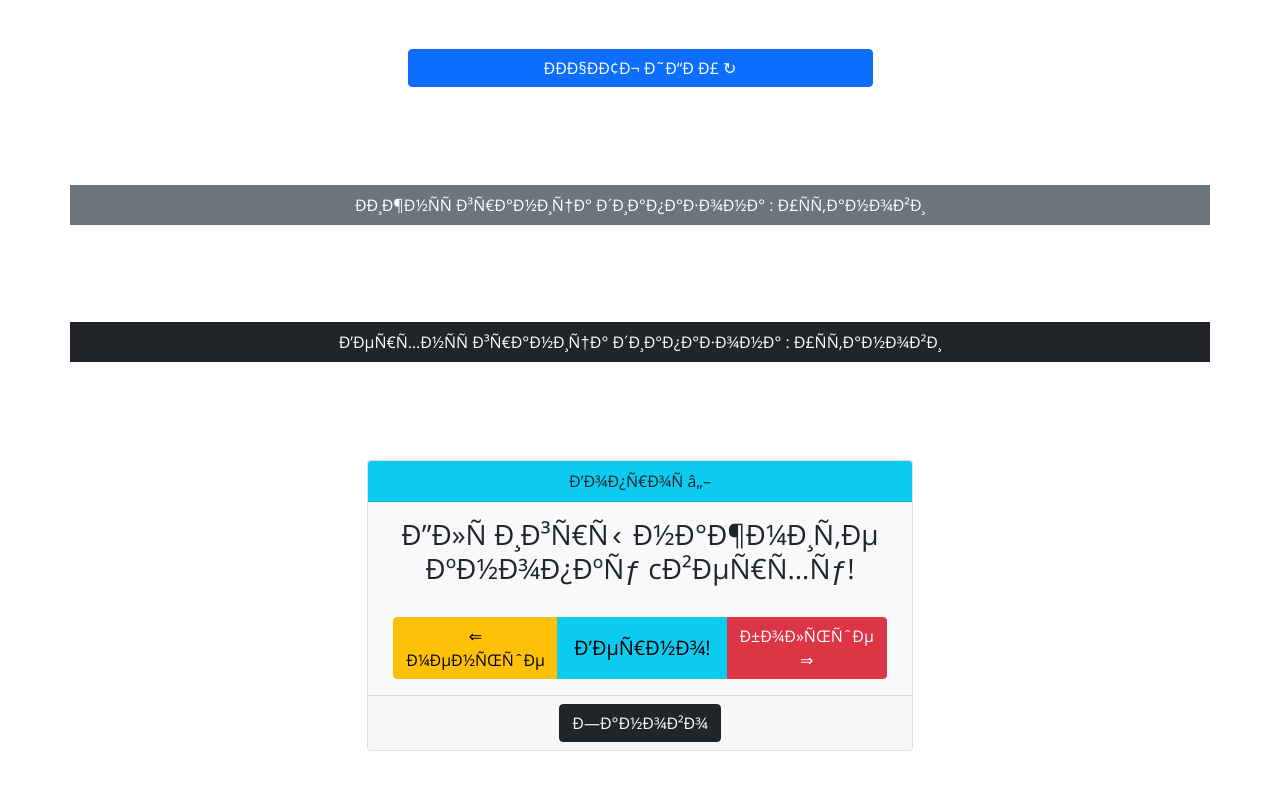
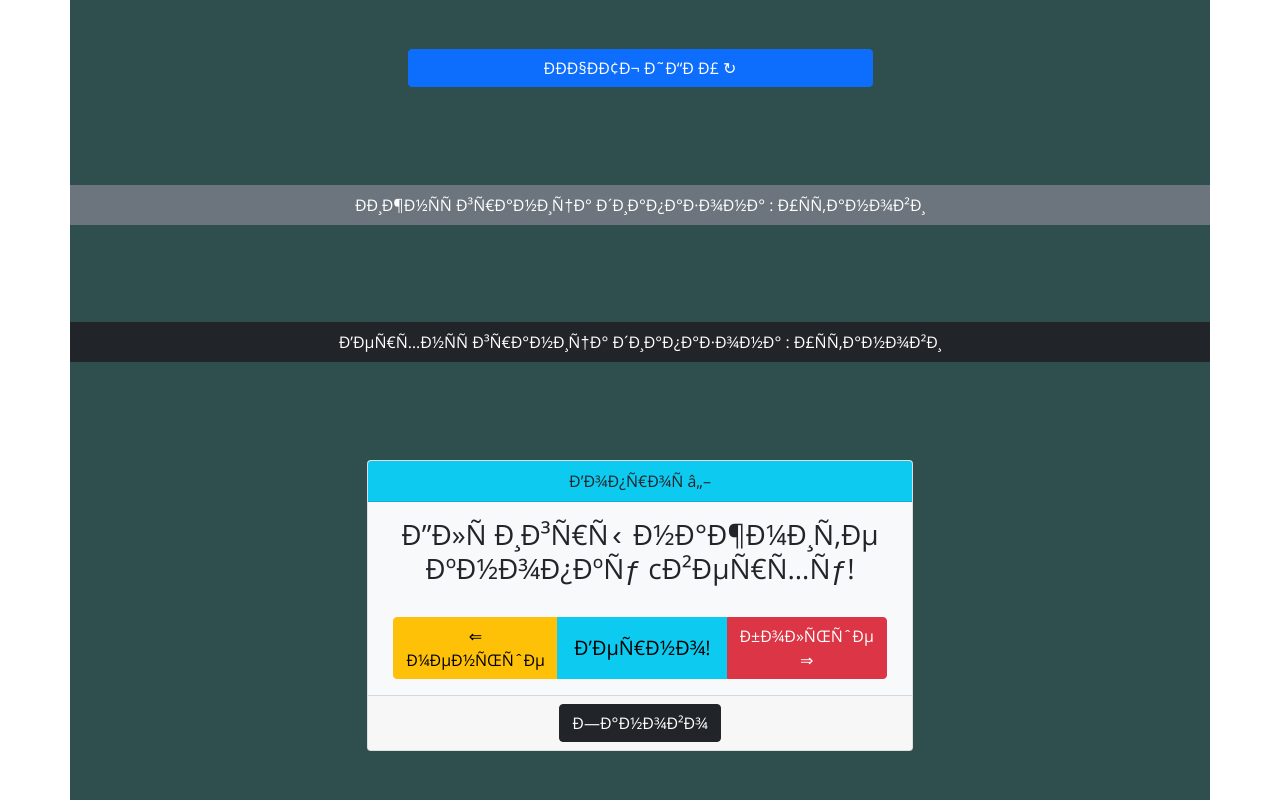
Before and after one commit to VladimirGoncharuk/GuessNumber-study-project, a plain HTML site: page index.html in a window 1280 px wide. Drawn offline with nearby package versions, Linux system fonts and the light colour scheme.

Commit message:
Update style.css

```diff
--- a/style.css
+++ b/style.css
@@ -2,3 +2,6 @@
     height: 100vh;
     font-family: 'Open Sans', monospace;
 }
+.container{
+    background-color: darkslategrey;
+}
```
